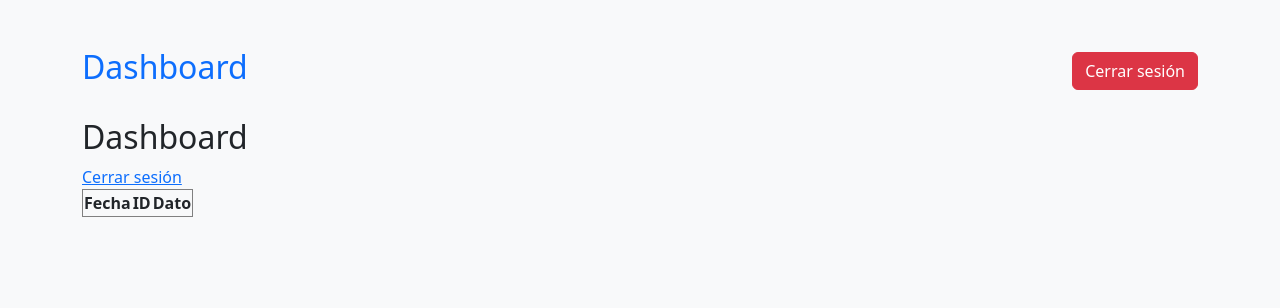
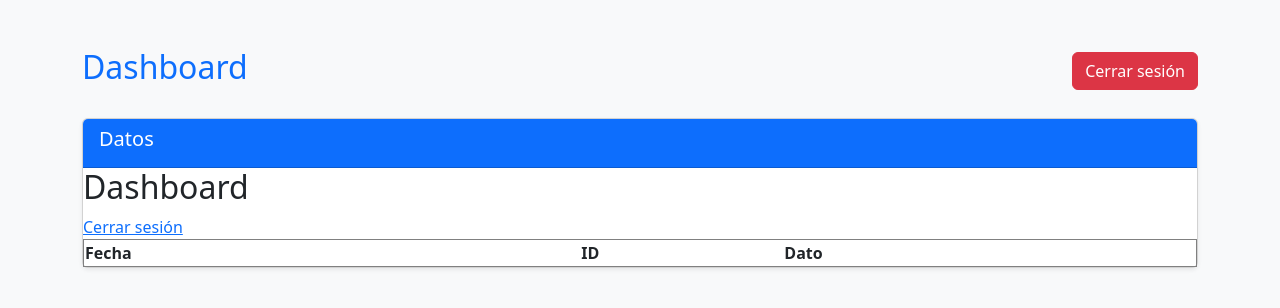
Before and after one commit to LeoGidev/djangoexample, a Django app: page /dashboard/ in a window 1280 px wide. Shown: the top 308 px of the page. Run offline with Django 5.2, Linux system fonts and the light colour scheme; the visitor is signed in with stand-in values (Sample User, id 1); data that the repository does not hold is empty.

Commit message:
se trabaja en estilos de boostrap en el dashboard

```diff
--- a/ExampleDJANGO/miApp/templates/dashboard.html
+++ b/ExampleDJANGO/miApp/templates/dashboard.html
@@ -17,6 +17,12 @@
             <h2 class="text-primary">Dashboard</h2>
             <a href="{% url 'logout' %}" class="btn btn-danger">Cerrar sesión</a>
         </div>
+
+        <!-- Table -->
+        <div class="card shadow-sm mb-5">
+            <div class="card-header text-white bg-primary">
+                <h5>Datos</h5>
+            </div>
     <h2>Dashboard</h2>
     <a href="{% url 'logout' %}">Cerrar sesión</a>
     <table border="1">
```
